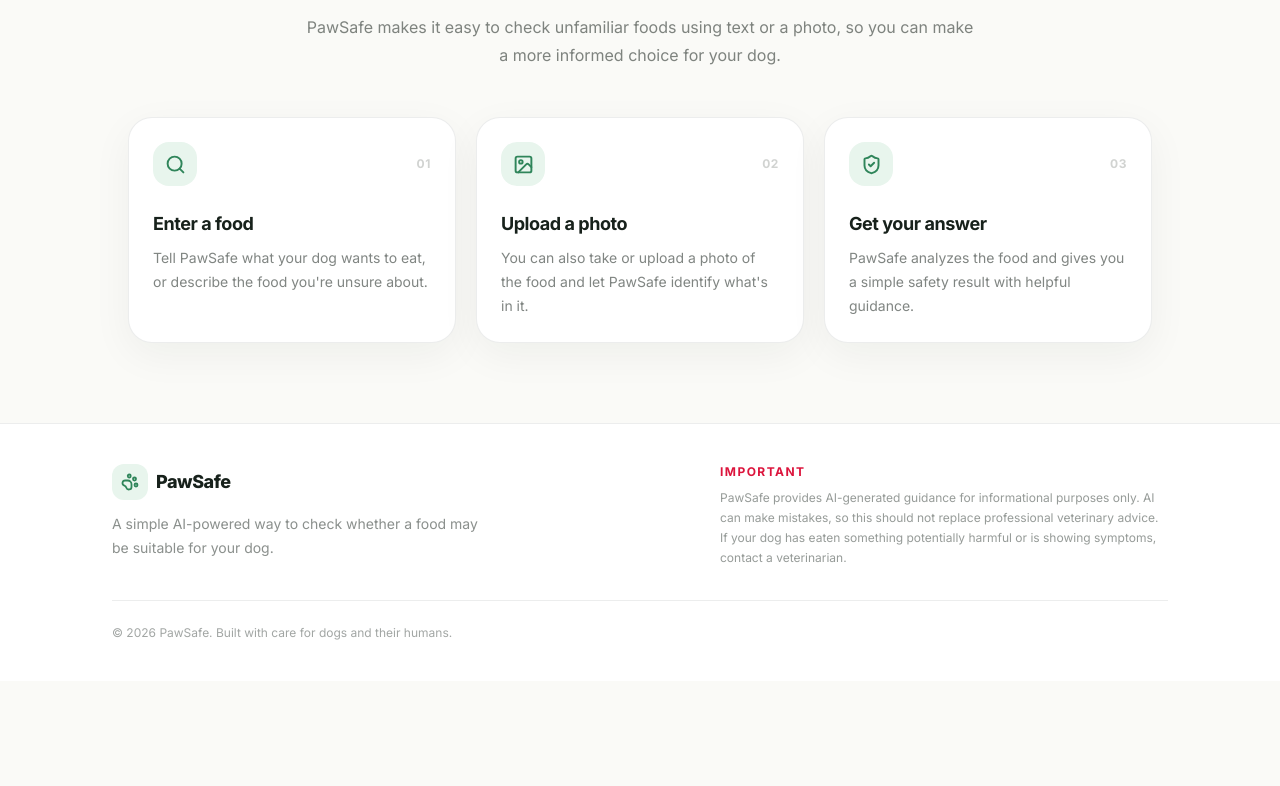
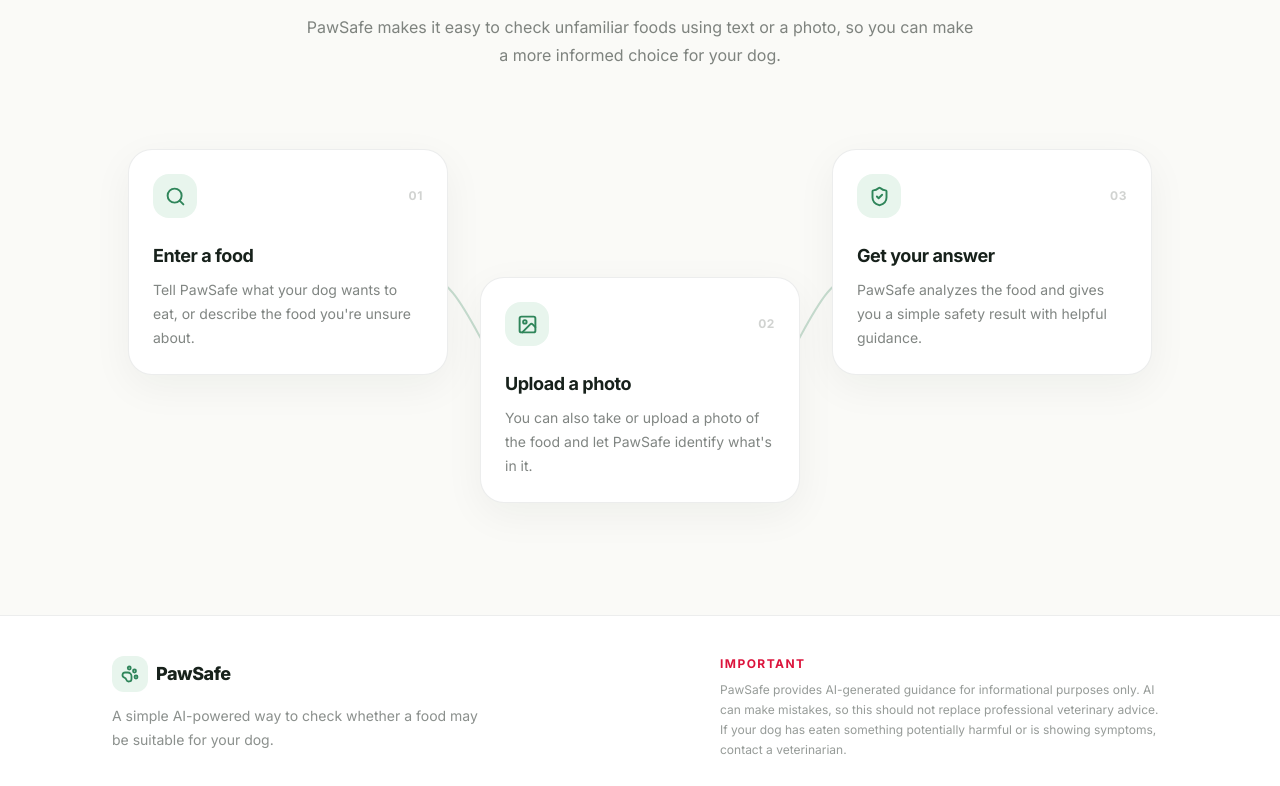
Before and after one commit to PaulEmmanuel8888/PawSafe, a React (Vite) app in the folder frontend/: page / in a window 1280 px wide. Shown: the part 1047-1833 px from the top of the page. Before the commit the page ends 1728 px from the top, so only its background shows below. Built offline with nearby package versions, Linux system fonts and the light colour scheme.

Commit message:
Update HowItWorks with SVGs connecting lines across cards

```diff
--- a/frontend/src/components/HowItWorks.jsx
+++ b/frontend/src/components/HowItWorks.jsx
@@ -26,7 +26,7 @@ const steps = [
 
 function HowItWorks() {
   return (
-    <section className="px-5 py-16 sm:px-8 sm:py-20 lg:px-12">
+    <section className="px-5 py-16 sm:px-8 sm:py-20 lg:px-12 mb-[20vh]">
       <div className="mx-auto max-w-5xl">
         <div className="mx-auto max-w-2xl text-center">
           <p className="text-xs font-bold uppercase tracking-[0.16em] text-[#2F855A]">
@@ -43,14 +43,59 @@ function HowItWorks() {
           </p>
         </div>
 
-        <div className="mt-12 grid gap-5 md:grid-cols-3">
-          {steps.map((step) => {
+        <div className="relative mt-12 md:mt-20">
+          <svg
+            className="pointer-events-none absolute left-0 top-0 hidden h-110 w-full md:block"
+            viewBox="0 0 1000 440"
+            preserveAspectRatio="none"
+            fill="none"
+            aria-hidden="true"
+          >
+            <path
+              d="M 285 125 C 340 125, 350 265, 425 265"
+              stroke="#2F855A"
+              strokeWidth="2"
+              strokeOpacity="0.25"
+              strokeLinecap="round"
+            />
+
+            <path
+              d="M 575 265 C 650 265, 660 125, 715 125"
+              stroke="#2F855A"
+              strokeWidth="2"
+              strokeOpacity="0.25"
+              strokeLinecap="round"
+            />
+
+            <path
+              d="M 415 259 L 427 265 L 415 271"
+              stroke="#2F855A"
+              strokeWidth="2"
+              strokeOpacity="0.35"
+              strokeLinecap="round"
+              strokeLinejoin="round"
+            />
+
+            <path
+              d="M 705 119 L 717 125 L 705 131"
+              stroke="#2F855A"
+              strokeWidth="2"
+              strokeOpacity="0.35"
+              strokeLinecap="round"
+              strokeLinejoin="round"
+            />
+          </svg>
+
+          <div className="relative grid gap-5 md:grid-cols-3 md:gap-8">
+            {steps.map((step, index) => {
               const Icon = step.icon;
 
               return (
                 <div
                   key={step.number}
-                className="relative rounded-3xl border border-[#17211B]/8 bg-white p-6 shadow-[0_12px_40px_rgba(23,33,27,0.05)]"
+                  className={`relative rounded-3xl border border-[#17211B]/8 bg-white p-6 shadow-[0_12px_40px_rgba(23,33,27,0.05)] ${
+                    index === 1 ? "md:translate-y-32" : "md:translate-y-0"
+                  }`}
                 >
                   <div className="flex items-center justify-between">
                     <div className="flex h-11 w-11 items-center justify-center rounded-2xl bg-[#E8F5ED] text-[#2F855A]">
@@ -74,6 +119,7 @@ function HowItWorks() {
             })}
           </div>
         </div>
+      </div>
     </section>
   );
 }
```
Lines whose indentation alone changed are shown as unchanged.
